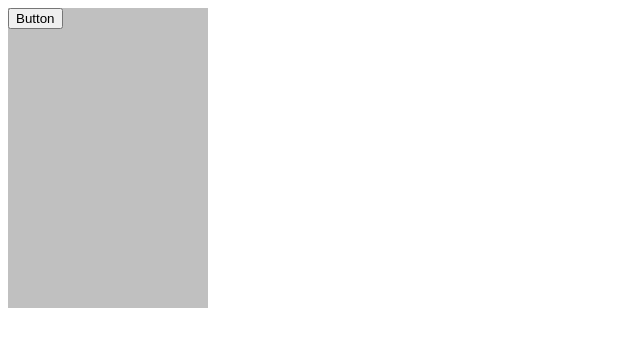
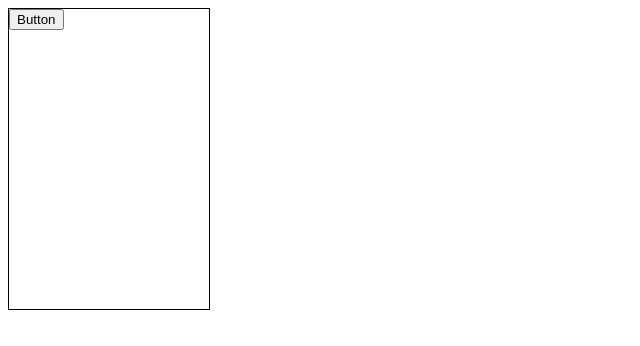
Before and after one commit to Chupriarti/react-typescript-0, a React (Create React App) app: page / in a window 1280 px wide. Shown: the top 346 px of the page, without its empty margins (0-640 px from the left). Built offline with nearby package versions, Linux system fonts and the light colour scheme; the HTML template or start-up script is replaced by a standard one.

Commit message:
added variant through enum

```diff
--- a/src/App.tsx
+++ b/src/App.tsx
@@ -1,10 +1,14 @@
 import React from 'react';
-import Card from './components/Card';
+import Card, { CardVariant } from './components/Card';
 
 function App() {
   return (
     <div>
-      <Card width="200px" height="300px">
+      <Card
+        width="200px"
+        height="300px"
+        variant = {CardVariant.outlined}
+      >
         <button>Button</button>
       </Card>
     </div>
--- a/src/components/Card.tsx
+++ b/src/components/Card.tsx
@@ -1,18 +1,28 @@
 import React, { FC } from 'react';
+
+export enum CardVariant {
+  outlined = "outlined",
+  primary = "primary"
+}
 
 interface CardProps {
     width: string;
     height: string;
+    variant?: CardVariant
 }
 
 const Card: FC<CardProps> =
   ({
     width,
     height,
-    children
+    children,
+    variant
   }) => {
   return (
-    <div style={{width, height, backgroundColor: "silver"}}>
+    <div style={{width, height,
+      border: variant === CardVariant.outlined ? "1px solid black" : "",
+      background: variant === CardVariant.primary ? "silver" : ""
+    }}>
       {children}
     </div>
   );
```
